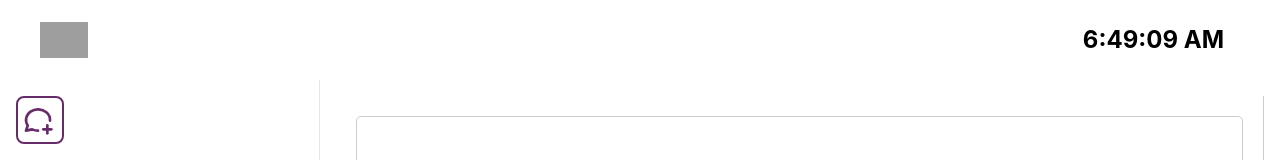
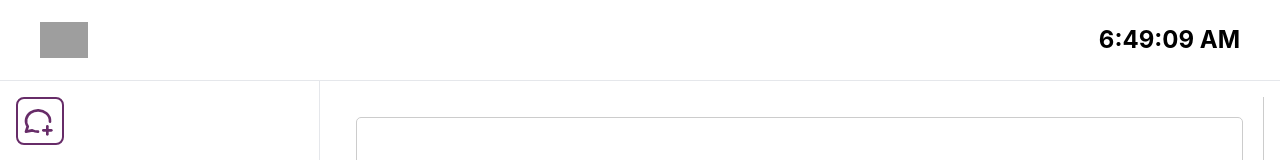
Before and after one commit to su-hwani/ui-final, a React (Create React App) app: page / in a window 1280 px wide. Shown: the top 160 px of the page. Built offline with nearby package versions, Linux system fonts and the light colour scheme; grey boxes are pictures that could not be loaded.

Commit message:
Fix: Troubleshooting problems with width

```diff
--- a/src/components/Header.tsx
+++ b/src/components/Header.tsx
@@ -1,9 +1,8 @@
-import React from "react";
-
 export default function Header() {
   return (
+    <div>
       <div className="h-20 bg-white pb-4">
-      <div className="flex h-5 items-center p-10">
+        <div className="flex h-5 items-center p-10 justify-between"> {/* Use justify-between class */}
           <div className="flex lg:flex-1">
             <a href="#!" className="-m-1.5 p-1.5">
               <img
@@ -14,10 +13,12 @@ export default function Header() {
               <span className="sr-only">Obzen</span>
             </a>
           </div>
-        <div className="text-2xl font-bold mr-4">
+          <div className="text-2xl font-bold">
             {new Date().toLocaleTimeString()}
           </div>
         </div>
       </div>
+      <div className="border-b border-default-border"></div>
+    </div>
   );
 }
```
Lines whose indentation alone changed are shown as unchanged.
